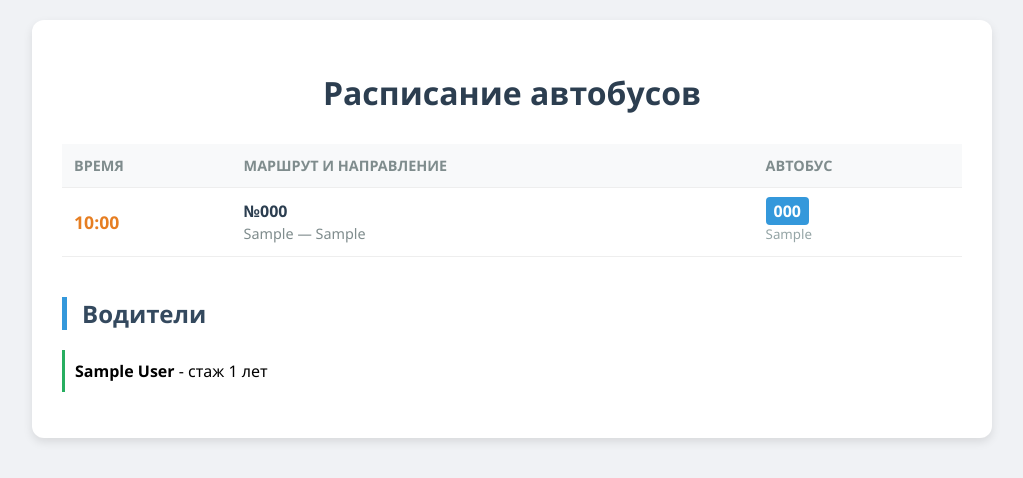
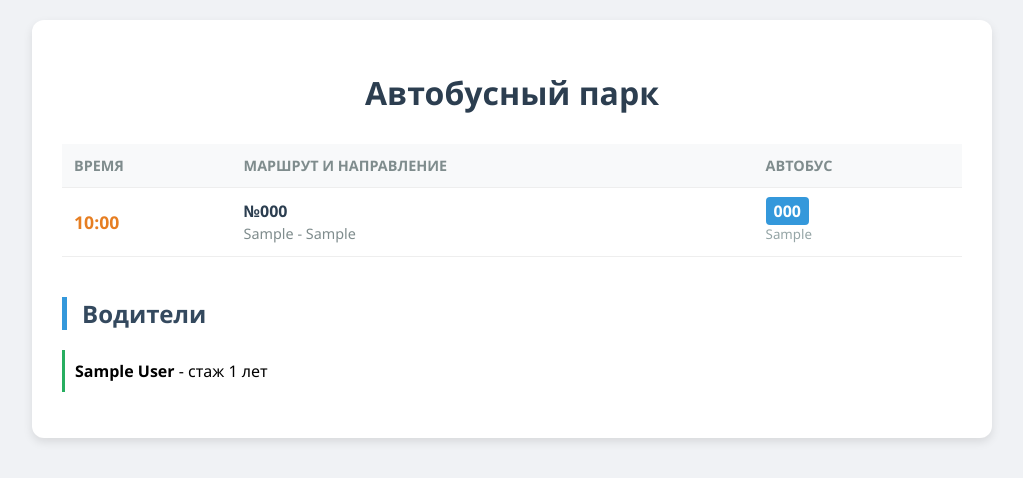
Before and after one commit to msty52/bus, a Flask app: page / in a window 1280 px wide. Shown: the top 478 px of the page, without its empty margins (128-1151 px from the left). Run offline with Flask 3, Linux system fonts and the light colour scheme; tables that the repository leaves empty hold one stand-in row (values such as "Sample post").

Commit message:
index.html

```diff
--- a/templates/index.html
+++ b/templates/index.html
@@ -25,7 +25,7 @@
 <body>
 
 <div class="container">
-    <h1>Расписание автобусов</h1>
+    <h1>Автобусный парк</h1>
 
     <table>
         <thead>
@@ -41,7 +41,7 @@
                 <td class="time-cell">{{ item.departure_time.strftime('%H:%M') }}</td>
                 <td>
                     <span class="route-name">№{{ item.route.route_number }}</span><br>
-                    <span class="route-detail">{{ item.route.start_point }} — {{ item.route.end_point }}</span>
+                    <span class="route-detail">{{ item.route.start_point }} - {{ item.route.end_point }}</span>
                 </td>
                 <td>
                     <span class="bus-badge">{{ item.bus.number_plate }}</span><br>
```
